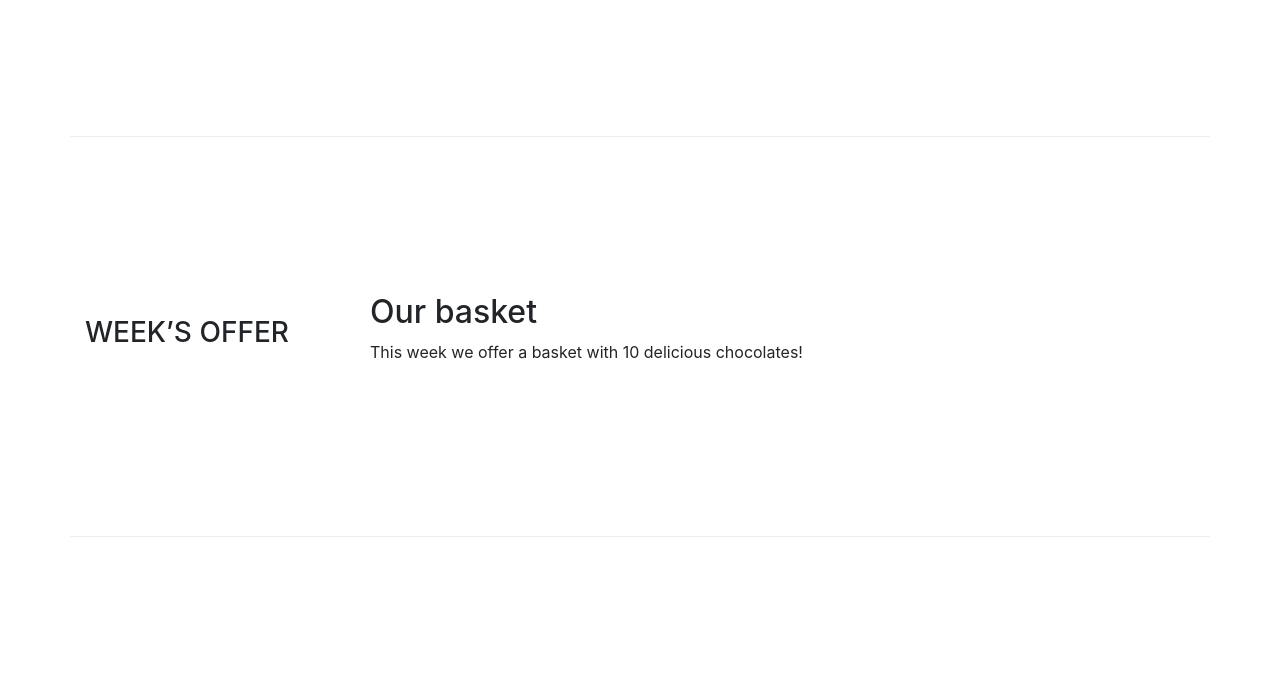
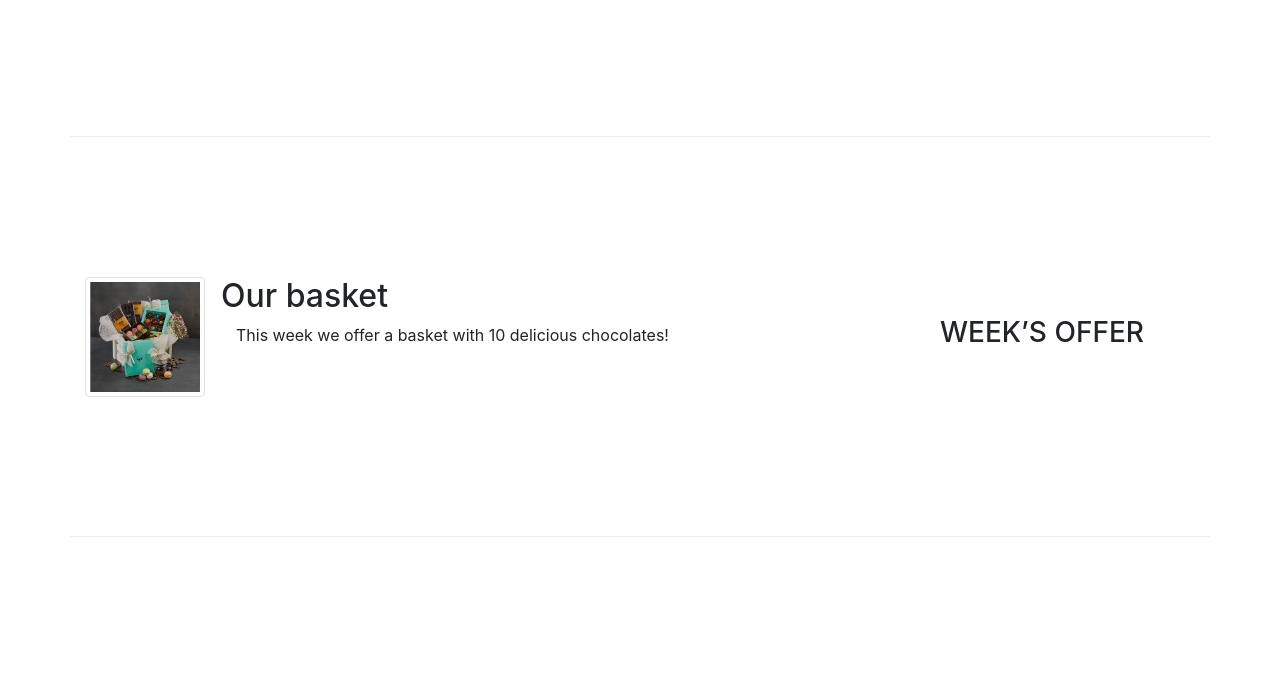
Before and after one commit to AlbiAlikai/leChocolat, a plain HTML site: page index.html in a window 1280 px wide. Shown: the part 576-1250 px from the top of the page. Drawn offline with nearby package versions, Linux system fonts and the light colour scheme.

```diff
--- a/index.html
+++ b/index.html
@@ -87,13 +87,24 @@
         </div>
 
         <!-- second row -->
-        <div class="row row-content align-items-center">
+        <div class="row flex-row-reverse row-content align-items-center">
             <div class="col-sm-4 col-md-3">
                 <h3>WEEK’S OFFER</h3>
             </div>
             <div class="col-sm col-md">
-                <h2>Our basket</h2>
-                <p class="d-none d-sm-block">This week we offer a basket with 10 delicious chocolates! </p>
+
+                    <div class="media">
+                            <img class="d-flex mr-3 img-thumbnail align-self-center"
+                                src="images/promotion.jpg" alt="85% DARK CHOCOLATE">
+                            <div class="media-body">
+                                <h2 class="mt-0">Our basket
+                                </h2>
+                                <p class="col d-none d-md-block">This week we offer a basket with 10 delicious chocolates!</p>
+                            </div>
+                        </div>
+
+
+
             </div>
         </div>
 
```
